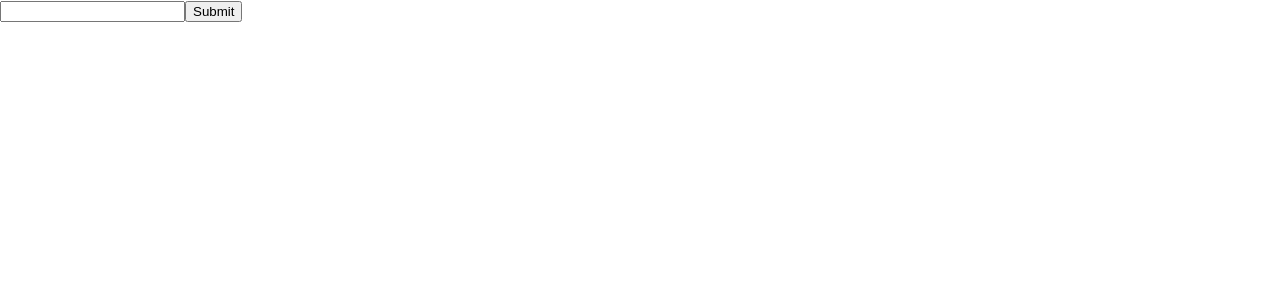
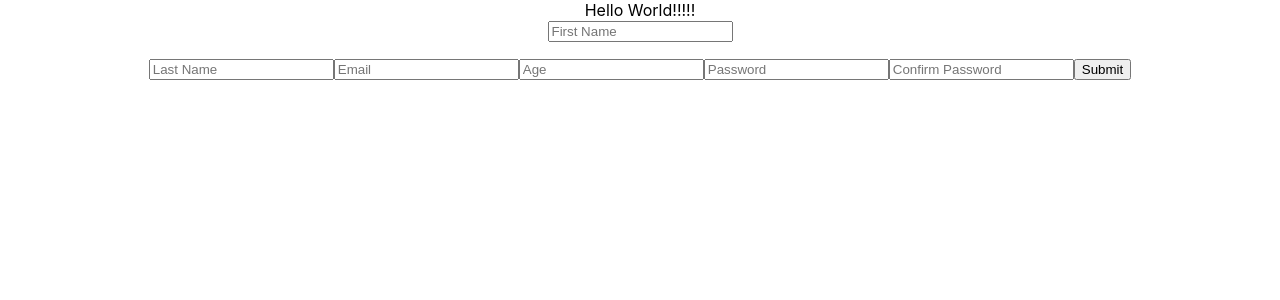
Before and after one commit to ravich3798/Task, a React (Create React App) app: page / in a window 1280 px wide. Shown: the top 300 px of the page. Built offline with nearby package versions, Linux system fonts and the light colour scheme.

Commit message:
Basic Form

```diff
--- a/src/App.js
+++ b/src/App.js
@@ -1,35 +1,13 @@
-import { useForm } from "react-hook-form";
-import { yupResolver } from "@hookform/resolvers/yup"
-import * as yup from "yup";
+import Registration from './Registration';
+import './App.css';
 
-  const schema=yup.object().shape({
-    firstName: yup.string().required("Only Strings Allowed!!!!"),
-    lastName: yup.string().required(),
-    email: yup.string().email().required(),
-    age: yup.number().positive().integer().required(),
-    password: yup.string().min(4).max(15).required(),
-    confirmPassword: yup.string().oneOf([yup.ref("password"), null])
-})
-function App(){
-    const {register, handleSubmit, errors}=useForm({
-        resolver: yupResolver(schema),
-    })
-    const submitForm=(data)=>{
-        console.log(data);
-    }
+function App() {
   return (
-    <form onSubmit={handleSubmit(submitForm)}>
-        <input type="text" {...register("firstName")} />
-
-        {/* <input type="text" name="lastName" placeholder="First Name" ref={register}/>
-        <input type="text" name="email" placeholder="First Name" ref={register}/>
-        <input type="text" name="age" placeholder="First Name" ref={register}/>
-        <input type="text" name="password" placeholder="First Name" ref={register}/>
-        <input type="text" name="confirmPassword" placeholder="First Name" ref={register}/> */}
-
-        <input type="submit" name="Upload"/>
-        </form>
-    )
+    <div className="App">
+      <div>Hello World!!!!!</div>
+      <Registration></Registration>
+    </div>
+  );
 }
 
 export default App;
--- /dev/null
+++ b/src/Registration.js
@@ -0,0 +1,34 @@
+import { useForm } from "react-hook-form";
+import { yupResolver } from "@hookform/resolvers/yup"
+import * as yup from "yup";
+
+  const schema=yup.object().shape({
+    firstName: yup.string().required("Only String allowed"),
+    lastName: yup.string().required(),
+    email: yup.string().email().required(),
+    age: yup.number().positive().integer().required(),
+    password: yup.string().min(4).max(15).required(),
+    confirmPassword: yup.string().oneOf([yup.ref("password"), null])
+})
+function Registration(){
+    const {register, handleSubmit, formState: {errors}}=useForm({
+        resolver: yupResolver(schema),
+    })
+    const onSubmit=(data)=>{
+        console.log(data);
+    }
+  return (
+    <form onSubmit={handleSubmit(onSubmit)}>
+        <input type="text" placeholder="First Name" {...register("firstName")} />
+       <p>{errors.firstName?.message}</p>
+        <input type="text" name="lastName" placeholder="Last Name" {...register("lastName")}/>
+        <input type="text" name="email" placeholder="Email" {...register("email")}/>
+        <input type="number" name="age" placeholder="Age" {...register("age")}/>
+        <input type="password" name="password" placeholder="Password" {...register("password")}/>
+        <input type="text" name="confirmPassword" placeholder="Confirm Password" {...register("confirmPassword")}/>
+        <input type="submit"/>
+        </form>
+    )
+}
+
+export default Registration;
```
